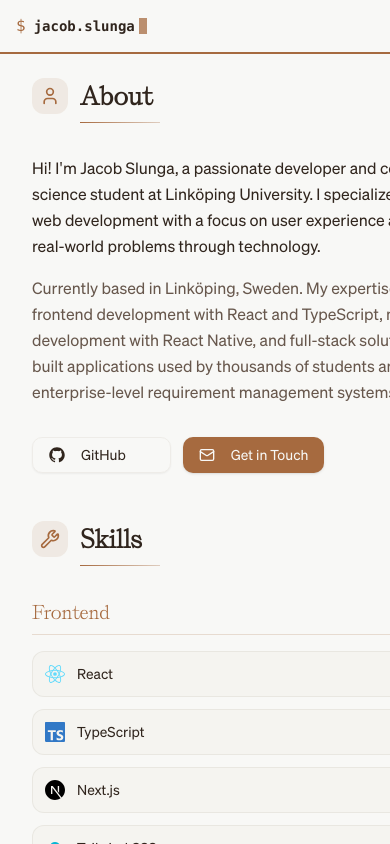
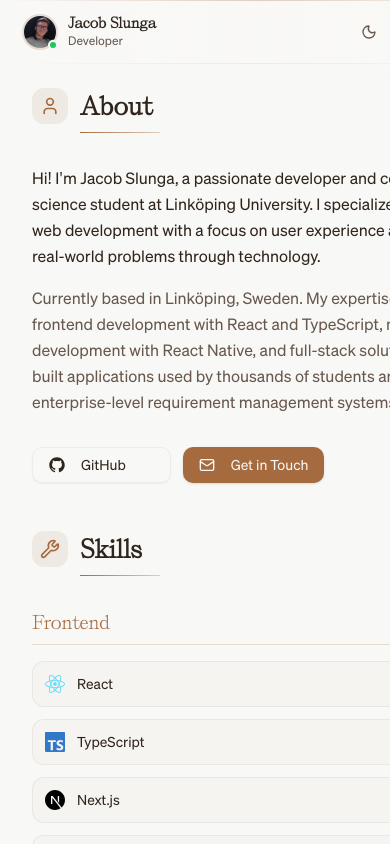
Before and after one commit to jacobslunga/portfolio-site, a React (Vite) app: page / in a window 390 px wide. Shown: the top 844 px of the page. Built offline with nearby package versions, Linux system fonts and the light colour scheme.

Commit message:
updated mobile header to new elegant design

```diff
--- a/src/components/MobileHeader.tsx
+++ b/src/components/MobileHeader.tsx
@@ -1,34 +1,76 @@
 import { Button } from "@/components/ui/button";
 import { Link } from "react-router-dom";
 import { useTheme } from "@/context/ThemeContext";
+import { Sun, Moon, FileText } from "lucide-react";
+import { motion } from "framer-motion";
 
-interface MobileHeaderProps {
-  scrolled: boolean;
-}
-
-export default function MobileHeader({ scrolled }: MobileHeaderProps) {
+export default function MobileHeader() {
   const { isDark, toggleTheme } = useTheme();
 
   return (
-    <header className="lg:hidden sticky top-0 left-0 right-0 z-50 bg-background border-b-2 border-primary">
-      <div className="flex items-center justify-between px-4 py-3">
-        <Link to="/" className="flex items-center font-mono">
-          <span className="text-primary">$</span>
-          <span className="ml-2 text-sm font-semibold">
-            {scrolled ? "js" : "jacob.slunga"}
-          </span>
-          <div className="w-2 h-4 bg-primary ml-1 animate-pulse" />
+    <motion.header
+      className="lg:hidden sticky top-0 left-0 right-0 z-50 backdrop-blur-xl h-16"
+      initial={{ y: -100 }}
+      animate={{ y: 0 }}
+      transition={{ duration: 0.3 }}
+    >
+      {/* Gradient Background with Blur */}
+      <div className="absolute inset-0 bg-gradient-to-r from-background/80 via-background/95 to-background/80 backdrop-blur-xl" />
+
+      {/* Top Gradient Border */}
+      <div className="absolute top-0 left-0 right-0 h-px bg-gradient-to-r from-transparent via-primary/30 to-transparent" />
+
+      {/* Bottom Gradient Border */}
+      <div className="absolute bottom-0 left-0 right-0 h-px bg-gradient-to-r from-transparent via-border/50 to-transparent" />
+
+      <div className="relative flex items-center justify-between px-6 h-full">
+        {/* Logo Section */}
+        <Link to="/" className="group">
+          <motion.div
+            className="flex items-center gap-3"
+            whileHover={{ scale: 1.02 }}
+            transition={{ duration: 0.2 }}
+          >
+            <div className="relative">
+              <img
+                src="/jag.jpg"
+                alt="Jacob Slunga"
+                className="w-8 h-8 rounded-full object-cover ring-2 ring-primary/20"
+              />
+              <div className="absolute -bottom-0.5 -right-0.5 w-2.5 h-2.5 bg-green-500 rounded-full border-2 border-background" />
+            </div>
+
+            <div className="flex flex-col">
+              <span className="text-sm font-serif font-semibold text-foreground leading-tight">
+                Jacob Slunga
+              </span>
+              <span className="text-xs text-muted-foreground">Developer</span>
+            </div>
+          </motion.div>
         </Link>
 
-        <div className="flex items-center gap-1 font-mono text-xs">
+        {/* Action Buttons */}
+        <div className="flex items-center gap-2">
           <Button
             variant="ghost"
             size="sm"
             onClick={toggleTheme}
-            className="h-7 px-2 rounded-none hover:bg-primary/10"
+            className="h-9 w-9 p-0 rounded-full hover:bg-muted/70 group"
+            aria-label="Toggle theme"
           >
-            {isDark ? "light" : "dark"}
+            <motion.div
+              initial={false}
+              animate={{ rotate: isDark ? 180 : 0 }}
+              transition={{ duration: 0.3 }}
+            >
+              {isDark ? (
+                <Sun className="h-4 w-4 text-muted-foreground group-hover:text-foreground transition-colors" />
+              ) : (
+                <Moon className="h-4 w-4 text-muted-foreground group-hover:text-foreground transition-colors" />
+              )}
+            </motion.div>
           </Button>
+
           <Button
             variant="outline"
             size="sm"
@@ -40,12 +82,16 @@ export default function MobileHeader({ scrolled }: MobileHeaderProps) {
               link.click();
               document.body.removeChild(link);
             }}
-            className="h-7 px-2 rounded-none border-primary hover:bg-primary hover:text-primary-foreground"
+            className="h-9 px-3 rounded-full border-primary/30 hover:bg-primary hover:text-primary-foreground hover:border-primary transition-all group"
           >
-            cv
+            <FileText className="h-3.5 w-3.5 mr-1.5" />
+            <span className="text-xs font-medium">Resume</span>
           </Button>
         </div>
       </div>
-    </header>
+
+      {/* Subtle Shadow */}
+      <div className="absolute -bottom-4 left-0 right-0 h-4 bg-gradient-to-b from-background/20 to-transparent pointer-events-none" />
+    </motion.header>
   );
 }
--- a/src/layouts/MainLayout.tsx
+++ b/src/layouts/MainLayout.tsx
@@ -1,32 +1,14 @@
 import Sidebar from "@/components/Sidebar";
 import MobileHeader from "@/components/MobileHeader";
 import { Outlet } from "react-router-dom";
-import { useRef, useState, useEffect } from "react";
 
 export default function MainLayout() {
-  const mainRef = useRef<HTMLElement>(null);
-  const [scrolled, setScrolled] = useState(false);
-
-  useEffect(() => {
-    const handleScroll = () => {
-      if (mainRef.current) {
-        setScrolled(mainRef.current.scrollTop > 20);
-      }
-    };
-
-    const mainElement = mainRef.current;
-    if (mainElement) {
-      mainElement.addEventListener("scroll", handleScroll, { passive: true });
-      return () => mainElement.removeEventListener("scroll", handleScroll);
-    }
-  }, []);
-
   return (
     <div className="h-screen flex bg-background text-foreground">
       <Sidebar />
       <div className="flex-1 flex flex-col h-full">
-        <MobileHeader scrolled={scrolled} />
-        <main ref={mainRef} className="flex-1 overflow-y-auto">
+        <MobileHeader />
+        <main className="flex-1 overflow-y-auto">
           <div className="max-w-5xl mx-auto px-4 py-6 lg:px-8 lg:py-8">
             <Outlet />
           </div>
```
